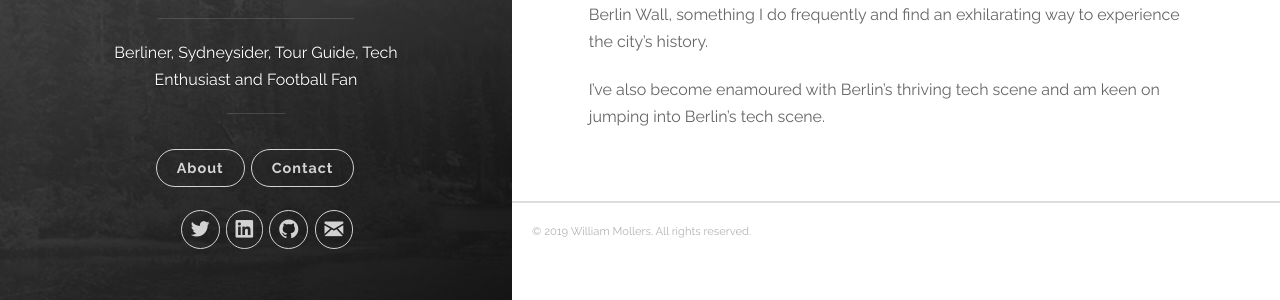
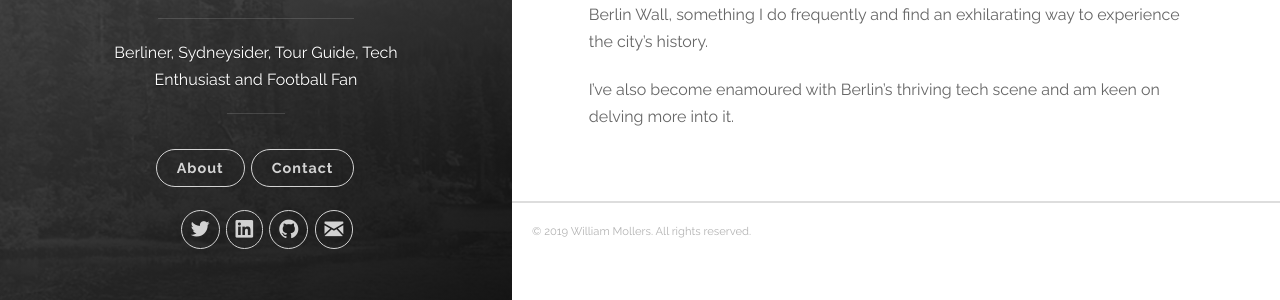
Before and after one commit to williammollers/williammollers.github.io, a Jekyll site: the page built from about.md, in a window 1280 px wide. Shown: the part 411-711 px from the top of the page. Built offline with Jekyll 4.4.1, drawn with Linux system fonts in a browser that asks for light colours.

Commit message:
Update about.md

```diff
--- a/about.md
+++ b/about.md
@@ -11,4 +11,4 @@ The wonderful thing about Berlin is it’s incredibly complicated history mixed
 
 One of my favourite routes to cycle is the ‘Mauerweg’ or the entire length of the Berlin Wall, something I do frequently and find an exhilarating way to experience the city’s history.
 
-I've also become enamoured with Berlin's thriving tech scene and am keen on jumping into Berlin's tech scene.
+I've also become enamoured with Berlin's thriving tech scene and am keen on delving more into it.
```
